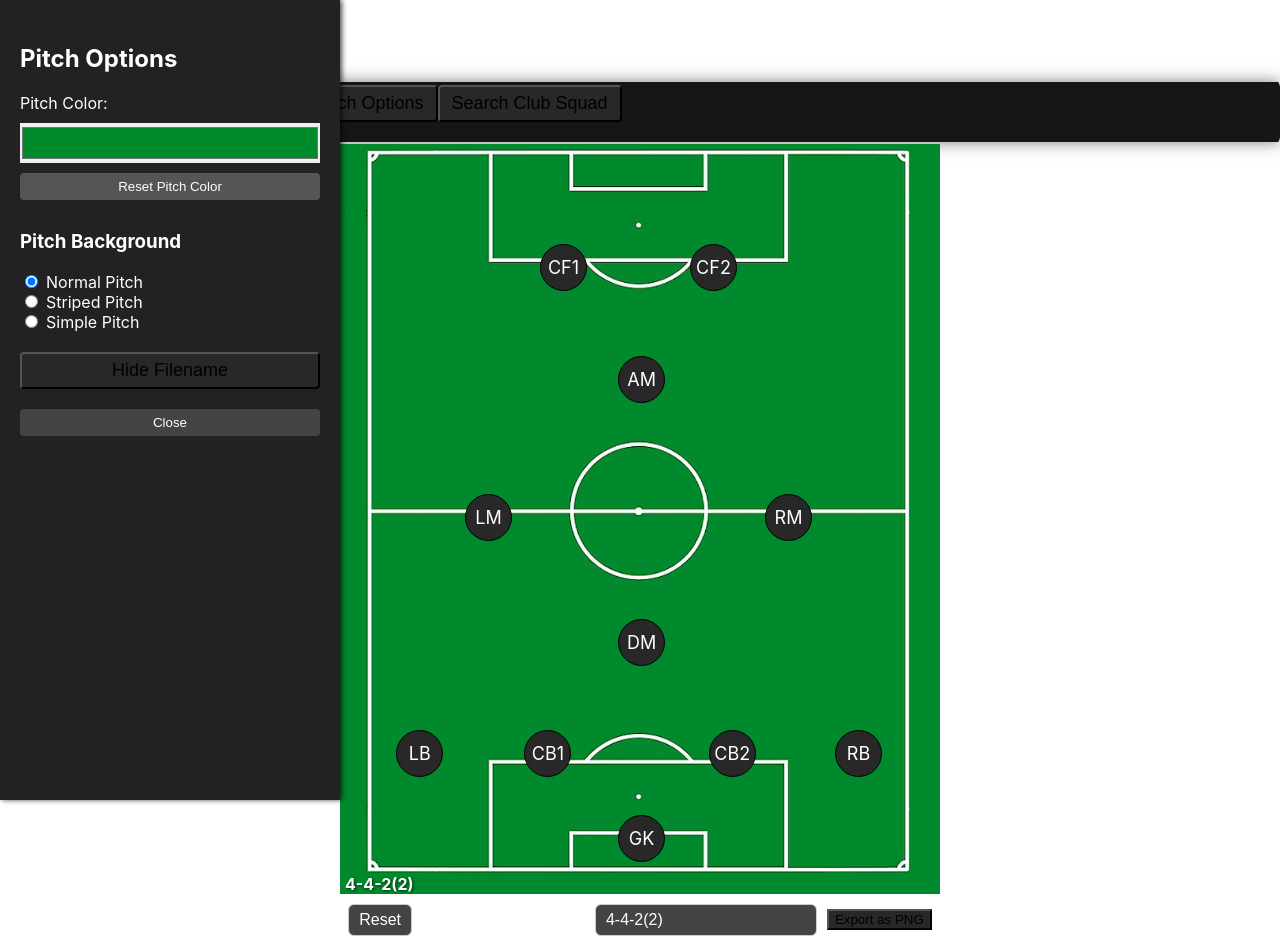
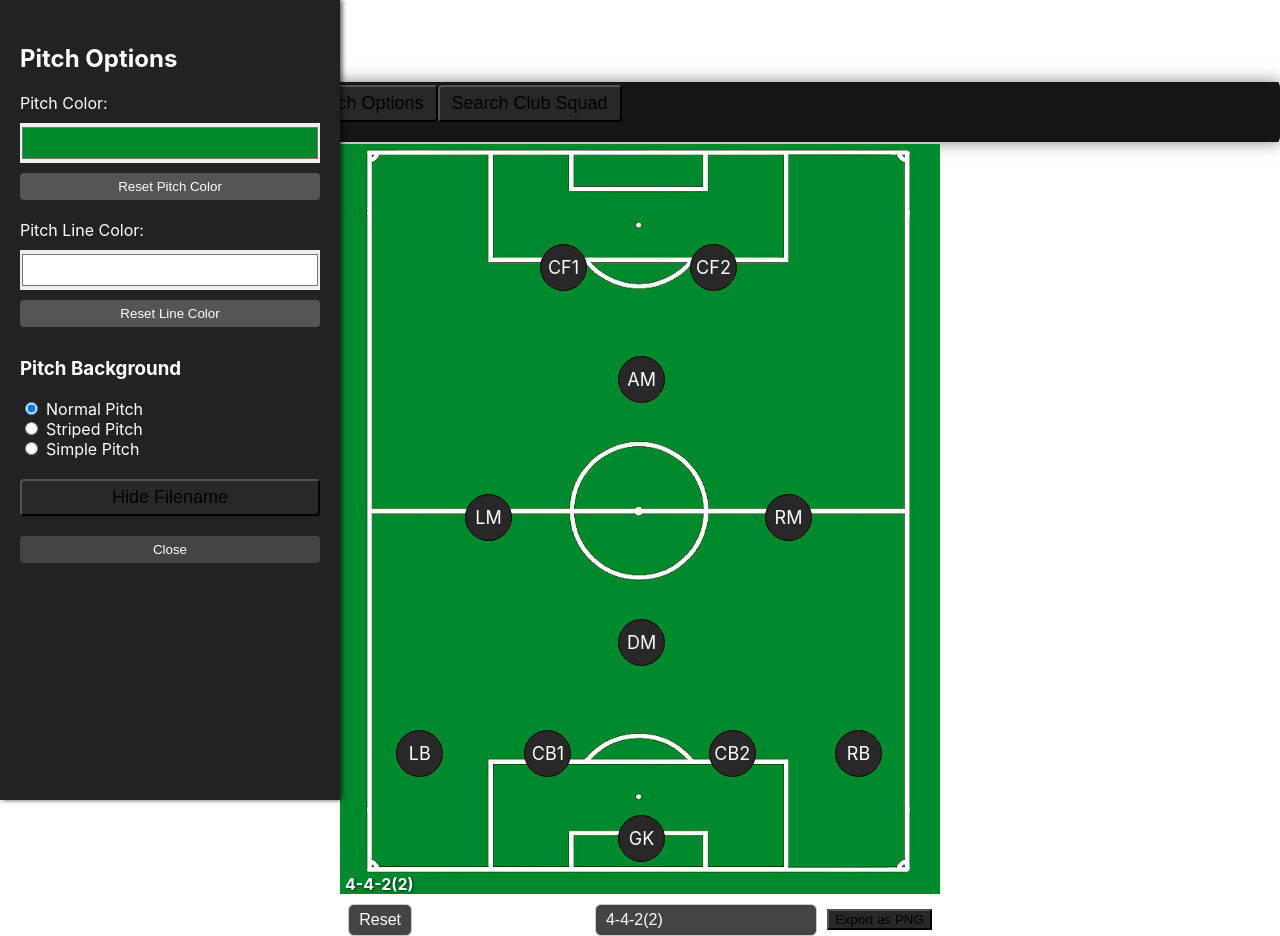
Before and after one commit to NyanZak/FootballLineupBuilder, a React (Create React App) app: page / in a window 1280 px wide. Both pictures are taken after a click on the button "Show Pitch Options". Built offline with nearby package versions, Linux system fonts and the light colour scheme.

Commit message:
added pitch option to change pitch color lines

```diff
--- a/src/App.js
+++ b/src/App.js
@@ -27,6 +27,8 @@ function App() {
   const [pitchHue, setPitchHue] = useState("#008A2B");
 
   const [showFilename, setShowFilename] = useState(true);
+
+  const [lineColor, setPitchLineHue] = useState("#FFFFFF");
 
       // Handler for Enter key press in input
 const handleSearchKeyDown = (e) => {
@@ -103,6 +105,7 @@ if (color) {
         players={players}
         updatePlayer={updatePlayer}
         pitchHue={pitchHue}
+        lineColor={lineColor}
         teamColor={teamColor}
         clubName={clubName}
         pitchStyle={pitchStyle}
@@ -158,6 +161,34 @@ if (color) {
           >
             Reset Pitch Color
           </button>
+
+          <label htmlFor="lineColor" style={{ display: "block", margin: "20px 0 10px" }}>
+  Pitch Line Color:
+</label>
+
+<input
+  id="lineColor"
+  type="color"
+  value={lineColor}
+  onChange={(e) => setPitchLineHue(e.target.value)}
+  style={{ width: "100%", height: "40px", padding: "0", border: "none", cursor: "pointer" }}
+/>
+
+<button
+  style={{
+    marginTop: "10px",
+    padding: "6px 12px",
+    backgroundColor: "#555",
+    border: "none",
+    color: "white",
+    cursor: "pointer",
+    borderRadius: "4px",
+    width: "100%",
+  }}
+  onClick={() => setPitchLineHue("#FFFFFF")}  // reset to white
+>
+  Reset Line Color
+</button>
 
           <h3 style={{ marginTop: "30px" }}>Pitch Background</h3>
           <div style={{ marginTop: "10px" }}>
--- a/src/components/Pitch.js
+++ b/src/components/Pitch.js
@@ -137,7 +137,7 @@ return (
 }
 
   // Pitch component
-export default function Pitch({ formation, players, updatePlayer, pitchHue, teamColor, clubName, pitchStyle, captain, setCaptain, showFilename,}) {
+export default function Pitch({ formation, players, updatePlayer, pitchHue, teamColor, clubName, pitchStyle, captain, setCaptain, showFilename, lineColor }) {
   const [editingPositions, setEditingPositions] = useState([]);
 const [filename, setFilename] = useState(formation);
 const lastFormationRef = useRef(formation);
@@ -178,9 +178,10 @@ img.src =
 
 getBaseHueFromPitchImage();
 
-function rotateHue(image, degrees, callback) {
+function recolorPitchLines(image, grassHueDegrees, lineColorHex, callback) {
   const canvas = document.createElement("canvas");
   const ctx = canvas.getContext("2d");
+
   image.crossOrigin = "anonymous";
   image.onload = () => {
     canvas.width = image.width;
@@ -190,14 +191,31 @@ function rotateHue(image, degrees, callback) {
     const imageData = ctx.getImageData(0, 0, canvas.width, canvas.height);
     const data = imageData.data;
 
+    const [targetR, targetG, targetB] = hexToRgb(lineColorHex);
+
 for (let i = 0; i < data.length; i += 4) {
-      const [r, g, b] = [data[i], data[i + 1], data[i + 2]];
+  const [r, g, b, a] = [data[i], data[i + 1], data[i + 2], data[i + 3]];
+
+  // Improved line detection
+  const brightness = 0.299 * r + 0.587 * g + 0.114 * b;
+  const maxDiff = Math.max(Math.abs(r - g), Math.abs(r - b), Math.abs(g - b));
+  const isLinePixel = brightness > 180 && maxDiff < 50 && a > 100;
+
+  if (isLinePixel) {
+    // Recolor pitch lines
+    data[i] = targetR;
+    data[i + 1] = targetG;
+    data[i + 2] = targetB;
+  } else {
+    // Recolor pitch grass
     let [h, s, l] = rgbToHsl(r, g, b);
-      h = (h + degrees / 360) % 1;
+    h = (h + grassHueDegrees / 360) % 1;
     const [newR, newG, newB] = hslToRgb(h, s, l);
-      [data[i], data[i + 1], data[i + 2]] = [newR, newG, newB];
+    data[i] = newR;
+    data[i + 1] = newG;
+    data[i + 2] = newB;
   }
-
+}
 ctx.putImageData(imageData, 0, 0);
 callback(canvas.toDataURL());
   };
@@ -209,13 +227,10 @@ useEffect(() => {
   img.onload = () => {
     const [r, g, b] = hexToRgb(pitchHue);
     const targetHue = rgbToHue(r, g, b);
-
-    // hardcode or get baseHue from step 1; e.g., 120 for green pitch
-    const baseHue = 138; // adjust this to the actual base pitch hue
-
+    const baseHue = 138; // original green hue in the pitch image
     const hueDegrees = targetHue - baseHue;
 
-    rotateHue(img, hueDegrees, setProcessedPitch);
+    recolorPitchLines(img, hueDegrees, lineColor || "#ffffff", setProcessedPitch);
   };
 
   const src =
@@ -223,13 +238,14 @@ const src =
       ? normalpitchPng
       : pitchStyle === "striped"
       ? stripedpitchPng
-    : simplepitchPng;  if (typeof src === "string" && (src.startsWith("http") || src.startsWith("//"))) {
+      : simplepitchPng;
+
+  if (typeof src === "string" && (src.startsWith("http") || src.startsWith("//"))) {
     img.crossOrigin = "anonymous";
   }
 
   img.src = src;
-}, [pitchHue, pitchStyle]);
-
+}, [pitchHue, lineColor, pitchStyle]);
 
 const toggleEditing = (pos) => {
   setEditingPositions((prev) =>
```
Also changed, not shown: src/assets/normalpitch.png. Lines whose indentation alone changed are shown as unchanged.
